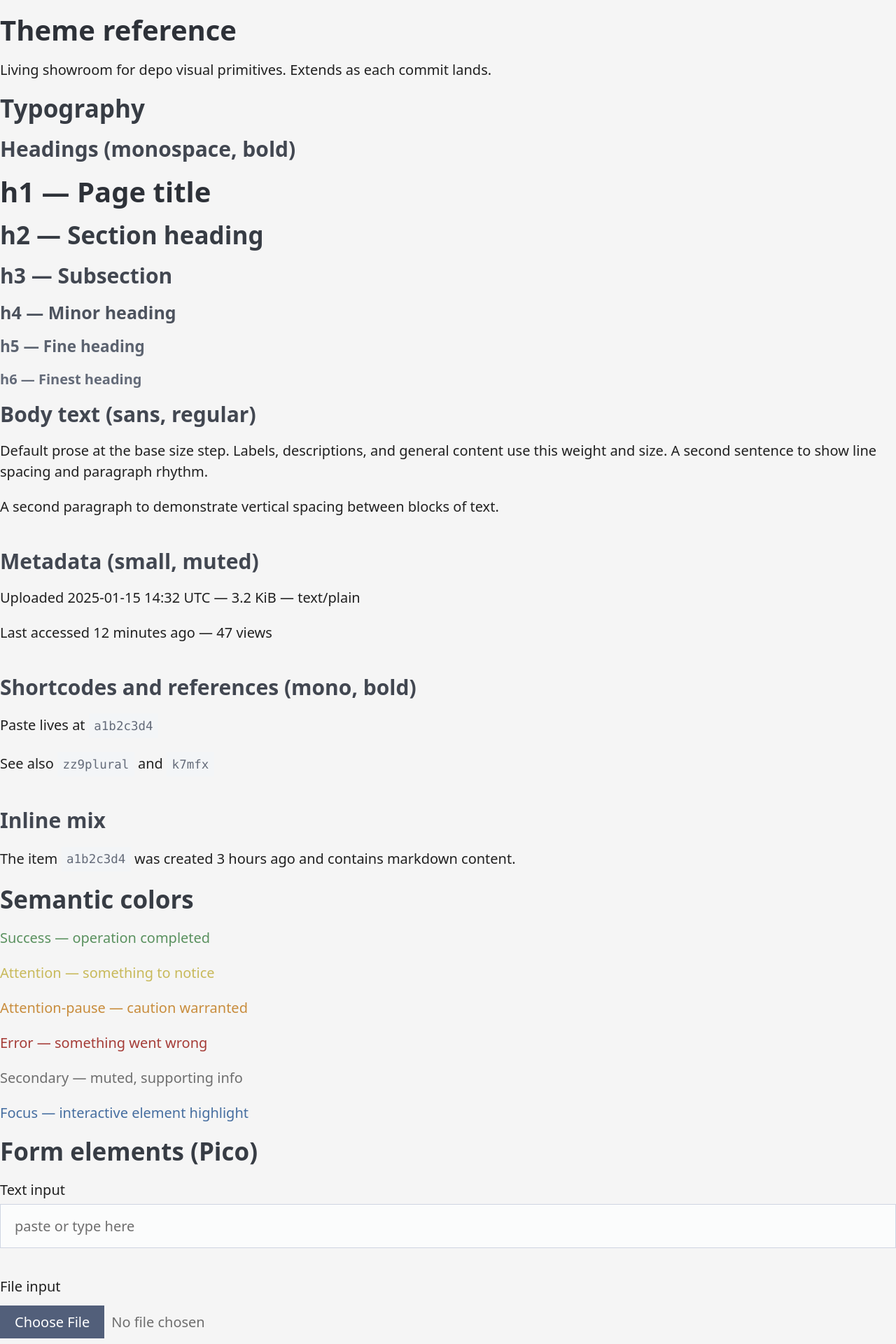
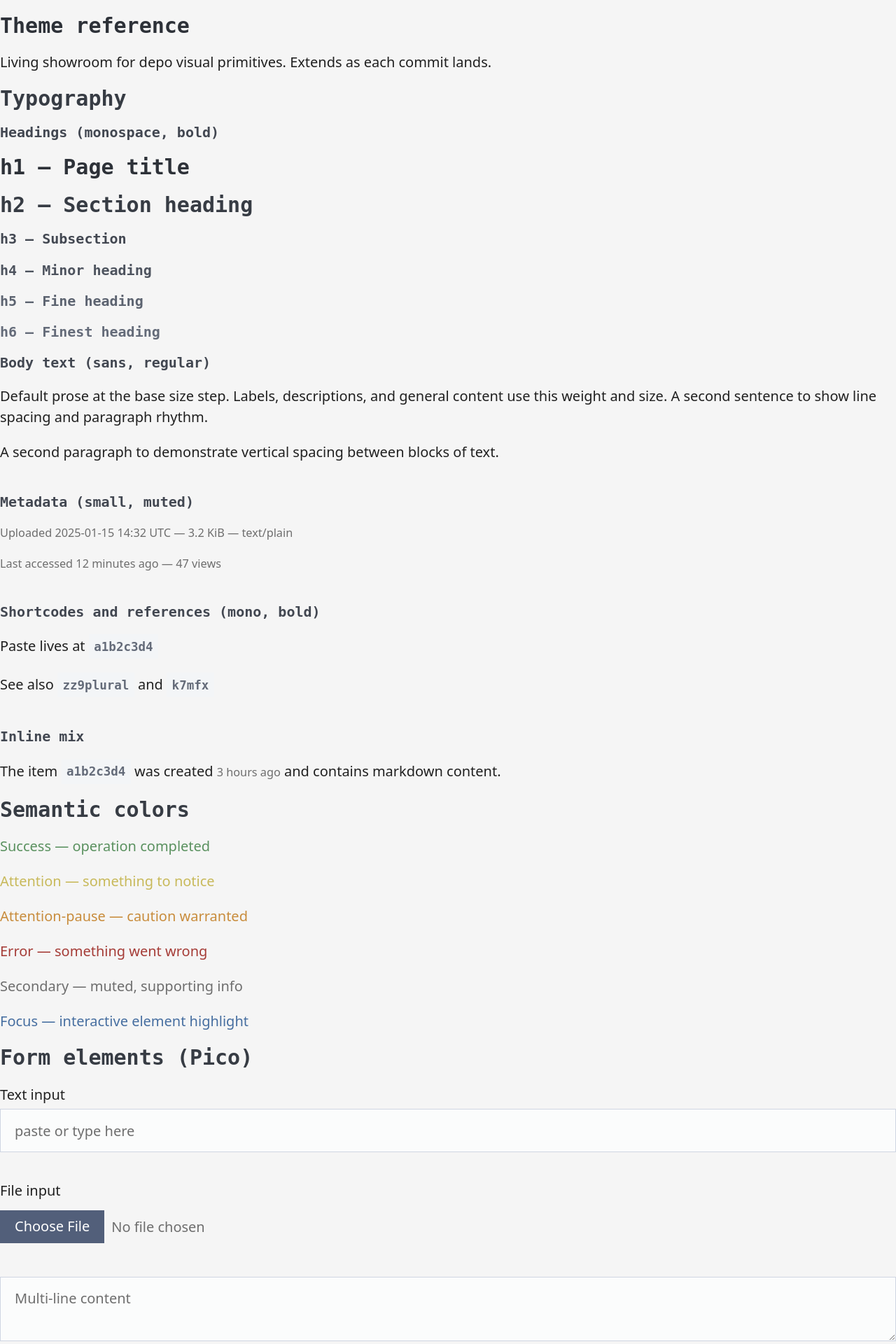
Before and after one commit to marcus-grant/depo, a Python web app: template src/depo/templates/theme.html in a window 1280 px wide. Shown: the top 1920 px of the page at 70% size. Run offline with Jinja, Linux system fonts and the light colour scheme; the template is opened without the code that fills it, so the values that code supplies are empty.

Commit message:
Ft: typography primitives
- Mono headings, sans prose, three size steps (1.5/1/0.8125rem)
- new typography rule vars:
  - --depo-font-mono, --depo-size-heading,
  - --depo-size-body, --depo-size-meta tokens
- Override --pico-font-family-monospace to match depo mono stack
- h1-h2 heading size, h3-h6 collapse to body size
- .shortcode mono bold, .meta small muted
- Font family bundling deferred to v0.2

```diff
--- a/src/depo/static/css/depo.css
+++ b/src/depo/static/css/depo.css
@@ -14,6 +14,8 @@
   --pico-primary-hover-background: rgb(55, 95, 140);
   --pico-primary-hover-border: rgb(55, 95, 140);
   --pico-primary-focus: rgba(70, 110, 160, 0.25);
+
+  --pico-font-family-monospace: var(--depo-font-mono);
 }
 
 :root {
@@ -29,4 +31,35 @@
   --depo-bg: var(--pico-background-color);
   --depo-text: var(--pico-color);
   --depo-border: rgb(200, 200, 200);
+
+
+  /* Typography */
+  --depo-font-mono: ui-monospace, 'SFMono-Regular', 'Cascadia Code', 'Source Code Pro', monospace;
+  --depo-size-heading: 1.5rem;
+  --depo-size-body: 1rem;
+  --depo-size-meta: 0.8125rem;
 }
+
+/* Typography — headings */
+h1, h2, h3, h4, h5, h6 {
+  font-family: var(--depo-font-mono);
+  font-weight: bold;
+}
+h1, h2 {
+  font-size: var(--depo-size-heading);
+}
+h3, h4, h5, h6 {
+  font-size: var(--depo-size-body);
+}
+
+/* Typography — shortcodes and references */
+.shortcode {
+  font-family: var(--depo-font-mono);
+  font-weight: bold;
+}
+
+/* Typography — metadata */
+.meta {
+  font-size: var(--depo-size-meta);
+  color: var(--depo-secondary);
+}
```
